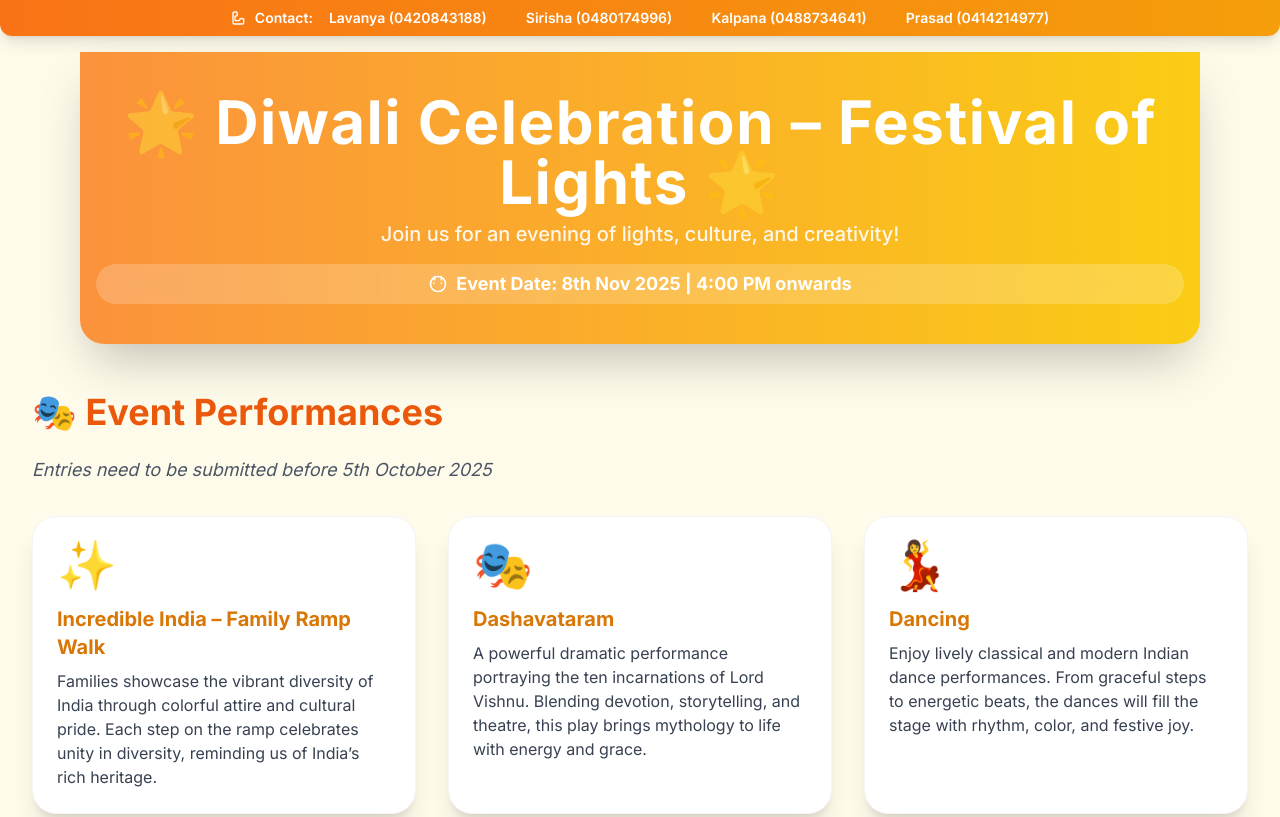
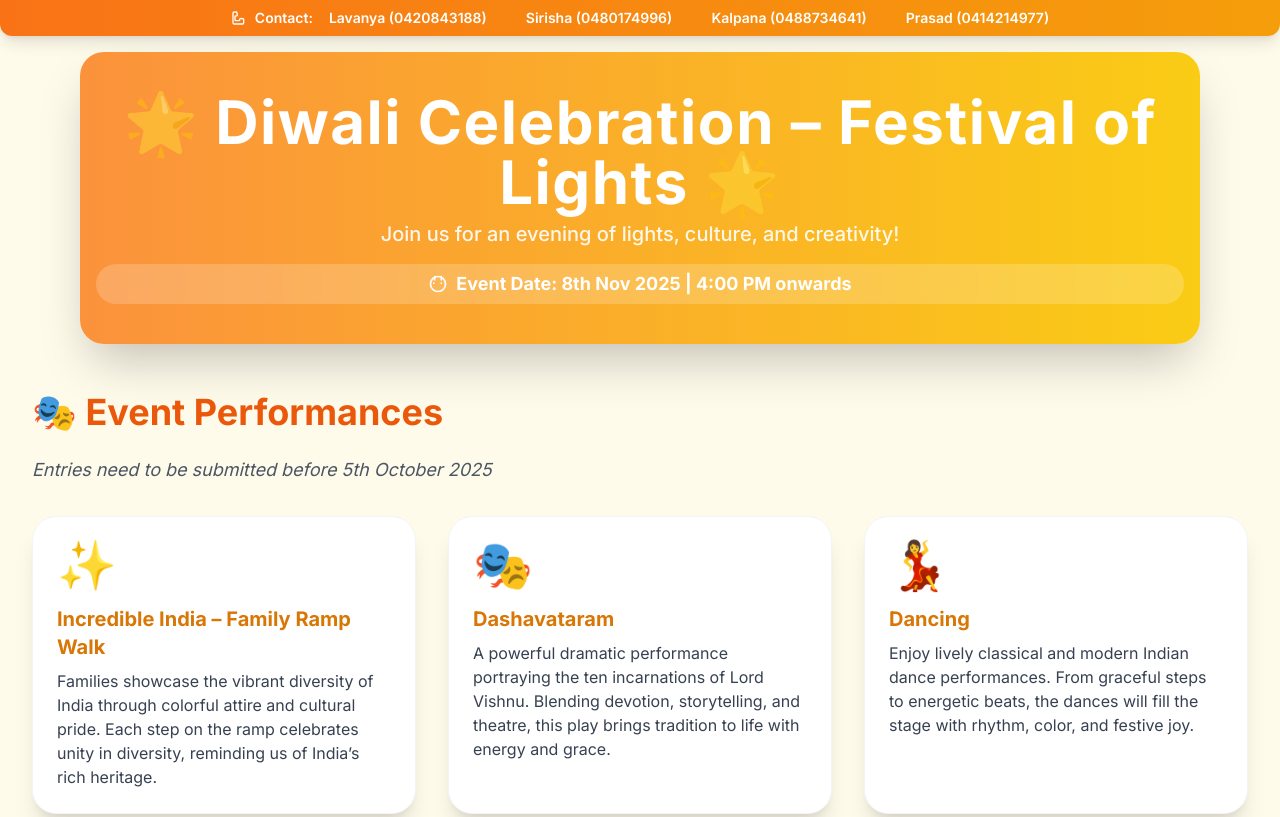
Before and after one commit to dharmikchauhan/public, a plain HTML site: page diwali-2025/index.html in a window 1280 px wide. Shown: the top 817 px of the page. Drawn offline with nearby package versions, Linux system fonts and the light colour scheme.

Commit message:
minor improvements

```diff
--- a/diwali-2025/index.html
+++ b/diwali-2025/index.html
@@ -33,7 +33,7 @@
   </div>
 
   <!-- Header Section -->
-  <header class="bg-gradient-to-r from-orange-400 to-yellow-400 text-white text-center py-10 px-4 rounded-b-3xl shadow-2xl mt-4 mx-4 sm:mx-8 md:mx-12 lg:mx-20">
+  <header class="bg-gradient-to-r from-orange-400 to-yellow-400 text-white text-center py-10 px-4 rounded-3xl shadow-2xl mt-4 mx-4 sm:mx-8 md:mx-12 lg:mx-20">
     <h1 class="text-3xl sm:text-5xl md:text-6xl font-extrabold mb-2 leading-tight tracking-wide">
       <span class="inline-block animate-pulse">🌟</span> Diwali Celebration – Festival of Lights <span class="inline-block animate-pulse">🌟</span>
     </h1>
@@ -72,7 +72,7 @@
           <div class="text-5xl mb-4">🎭</div>
           <h3 class="text-xl font-bold text-amber-600 mb-2">Dashavataram</h3>
           <p class="text-gray-700">
-            A powerful dramatic performance portraying the ten incarnations of Lord Vishnu. Blending devotion, storytelling, and theatre, this play brings mythology to life with energy and grace.
+            A powerful dramatic performance portraying the ten incarnations of Lord Vishnu. Blending devotion, storytelling, and theatre, this play brings tradition to life with energy and grace.
           </p>
         </div>
         <!-- Performance Card 3 -->
```
